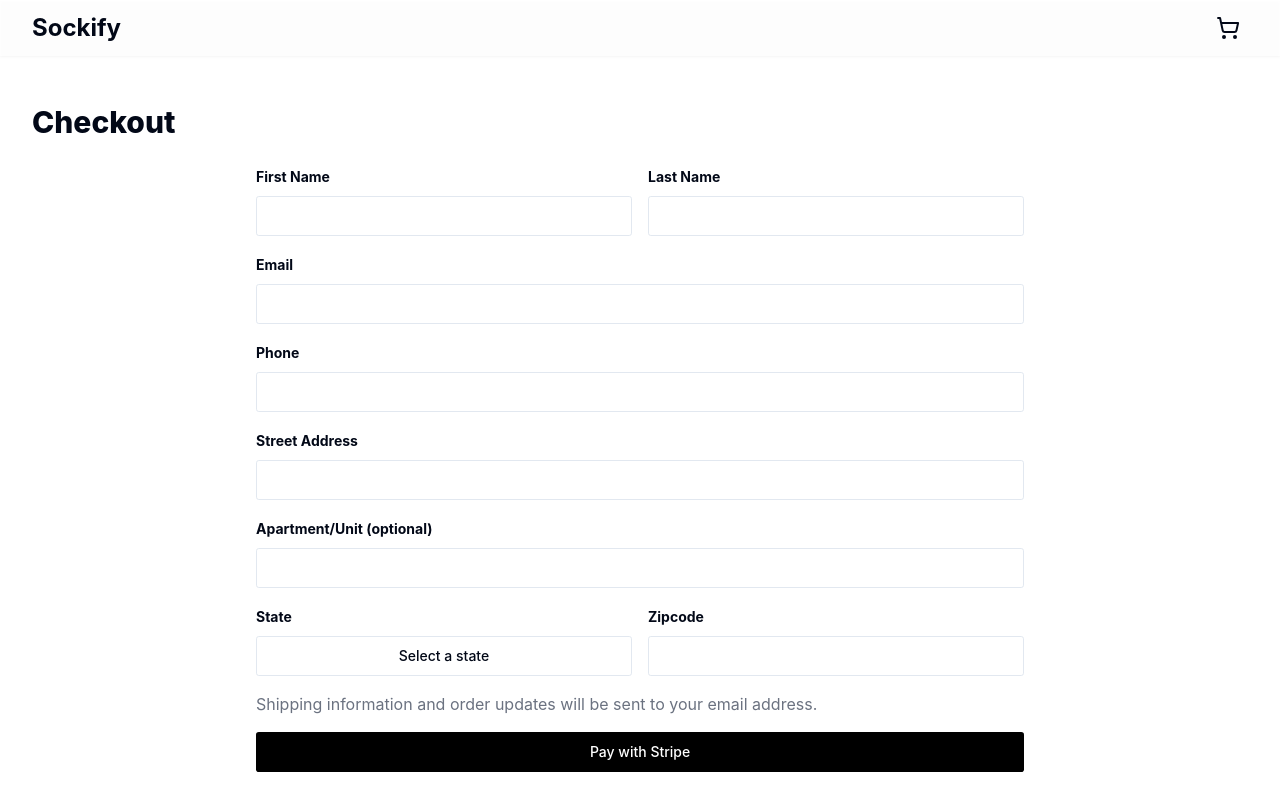
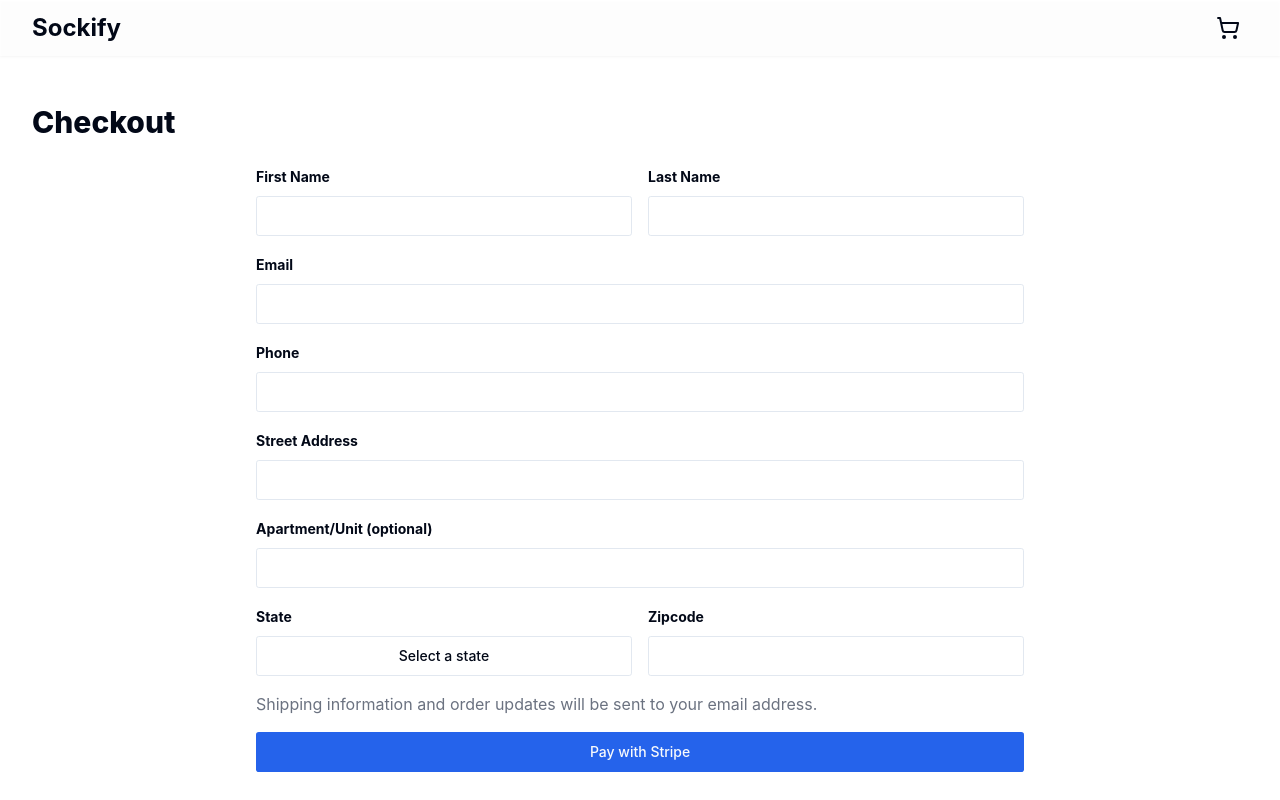
Before and after one commit to sockify/sockify, a React (Vite) app in the folder web-client/: page /cart/checkout in a window 1280 px wide. Shown: the top 800 px of the page. Built offline with nearby package versions, Linux system fonts and the light colour scheme.

Commit message:
Removed styling of CheckoutPage button

```diff
--- a/web-client/src/pages/CheckoutPage.tsx
+++ b/web-client/src/pages/CheckoutPage.tsx
@@ -201,7 +201,7 @@ export default function CheckoutPage() {
                             Shipping information and order updates will be sent to your email address.
                         </p>
 
-                        <Button type="submit" className="w-full bg-black text-white">Pay with Stripe</Button>
+                        <Button type="submit" className="w-full">Pay with Stripe</Button>
                     </form>
                 </Form>
             </div>
```
